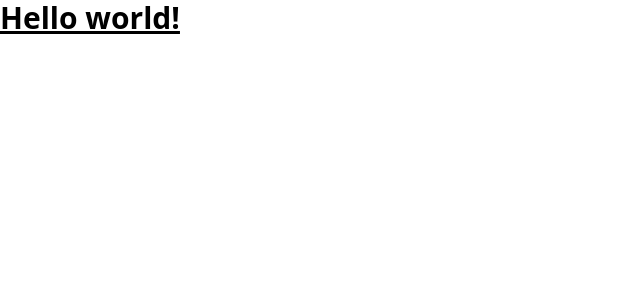
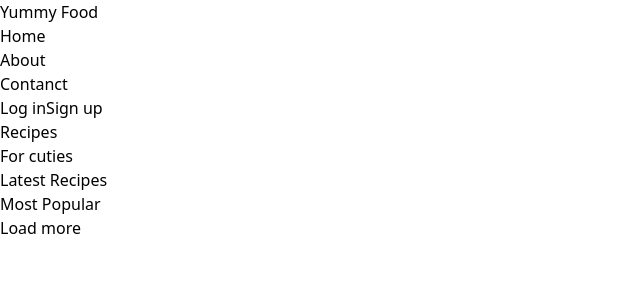
Before and after one commit to Valeprogr/tailwind-exercise-yummy-food, a React (Create React App) app: page / in a window 1280 px wide. Shown: the top 300 px of the page, without its empty margins (0-640 px from the left). Built offline with nearby package versions, Linux system fonts and the light colour scheme.

Commit message:
create boiler plate

```diff
--- a/src/App.js
+++ b/src/App.js
@@ -1,10 +1,11 @@
 import './App.css';
+import Home from './pages/Home';
 
 function App() {
   return (
-    <h1 className="text-3xl font-bold underline">
-      Hello world!
-    </h1>
+    <>
+      <Home />
+ </>
   );
 }
 
--- /dev/null
+++ b/src/components/Card.js
@@ -0,0 +1,15 @@
+import React from 'react';
+
+const Card = () => {
+    return (
+        <div>
+            <img src='' alt=''></img>
+            <div>
+                <span>Mango Salsa Chicken Bowls</span>
+                <span>Recipe by CleanFoodCrush via Pinterest</span>
+            </div>
+        </div>
+    );
+}
+
+export default Card;
--- /dev/null
+++ b/src/components/Navbar.js
@@ -0,0 +1,22 @@
+import React from 'react';
+
+const Navbar = () => {
+    return (
+        <div>
+            <div>
+                <nav>
+                    <div>
+                        <h1><a href='/'>Yummy Food</a></h1>
+                    </div>
+                    <ul>
+                        <li><a href='#'><span>Home</span></a></li>
+                        <li><a href='#'><span>About</span></a></li>
+                        <li><a href='#'><span>Contanct</span></a></li>
+                    </ul>
+                </nav>
+            </div>
+        </div>
+    );
+}
+
+export default Navbar;
--- /dev/null
+++ b/src/pages/Home.js
@@ -0,0 +1,37 @@
+import React from 'react';
+import Navbar from '../components/Navbar';
+
+const Home = () => {
+    return (
+        <div>
+            <Navbar />
+            <main>
+                <div>
+                    <a href='#'>Log in</a>
+                    <a href='#'>Sign up</a>
+                </div>
+                <header>
+                    <h2>Recipes</h2>
+                    <h3>For cuties</h3>
+                </header>
+
+                <div>
+                    <h4>Latest Recipes</h4>
+                    <div>
+                        {/**Qua verranno importate  le cards */}
+                    </div>
+                    <h4>Most Popular</h4>
+                    <div>
+                        {/**Qua verranno importate le cards */}
+                    </div>
+
+                    <div>
+                        <div>Load more</div>
+                    </div>
+                </div>
+            </main>
+        </div>
+    );
+}
+
+export default Home;
```
